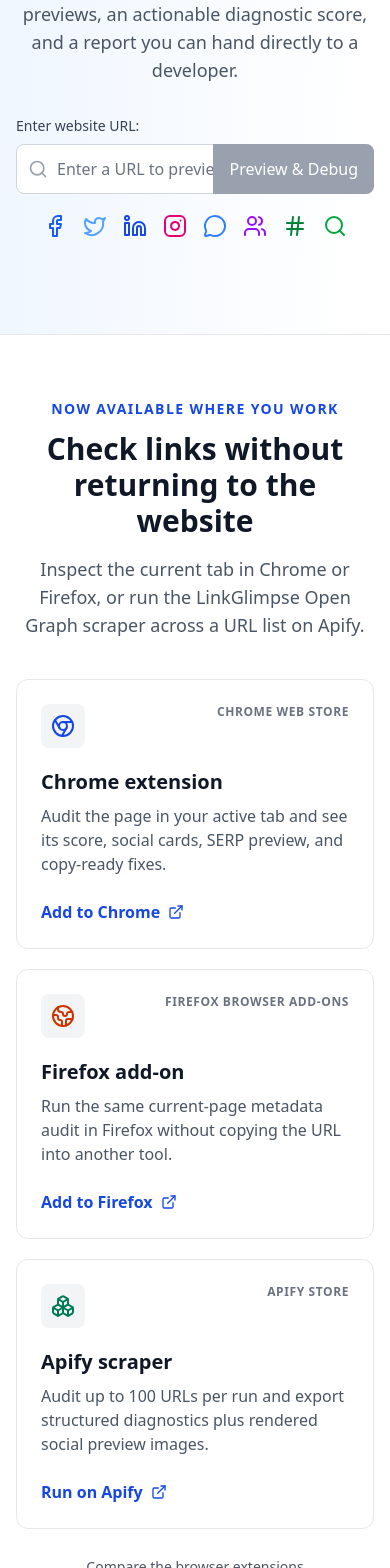
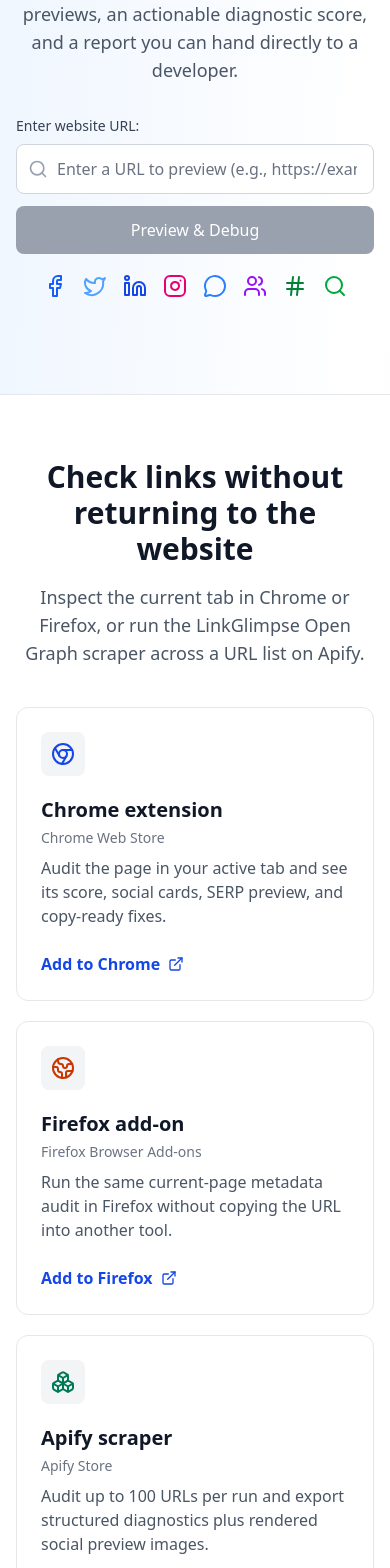
Before and after one commit to stnikolaus/linkglimpse, a Next.js app: page / in a window 390 px wide. Shown: the part 432-2000 px from the top of the page. Built offline with nearby package versions, Linux system fonts and the light colour scheme.

Commit message:
fix: refine page hierarchy and mobile URL input

```diff
--- a/src/app/about/page.tsx
+++ b/src/app/about/page.tsx
@@ -92,8 +92,7 @@
       />
 
       <section className="mx-auto max-w-5xl px-4 py-20">
-        <p className="text-sm font-semibold uppercase tracking-widest text-blue-700">Free, open source, no signup</p>
-        <h1 className="mt-3 text-4xl font-bold text-gray-900 md:text-6xl">About LinkGlimpse</h1>
+        <h1 className="text-4xl font-bold text-gray-900 md:text-6xl">About LinkGlimpse</h1>
         <p className="mt-6 max-w-4xl text-xl leading-8 text-gray-700">{LINKGLIMPSE_ENTITY_DESCRIPTION}</p>
 
         <div className="mt-12 grid gap-6 md:grid-cols-2">
--- a/src/app/apify/page.tsx
+++ b/src/app/apify/page.tsx
@@ -50,8 +50,7 @@
         <div className="mx-auto flex h-14 w-14 items-center justify-center rounded-xl border border-gray-200 bg-white text-emerald-700">
           <Bot className="h-7 w-7" aria-hidden="true" />
         </div>
-        <p className="mt-6 text-sm font-semibold uppercase tracking-widest text-emerald-700">Available on the Apify Store</p>
-        <h1 className="mt-3 text-4xl font-bold text-gray-900 md:text-6xl">Open Graph &amp; Social Preview Scraper for Apify</h1>
+        <h1 className="mt-6 text-4xl font-bold text-gray-900 md:text-6xl">Open Graph &amp; Social Preview Scraper for Apify</h1>
         <p className="mx-auto mt-6 max-w-3xl text-xl text-gray-600">
           Audit social metadata at scale, generate the previews users will actually see, and export structured results for automation, QA, or client reports.
         </p>
--- a/src/app/cli/page.tsx
+++ b/src/app/cli/page.tsx
@@ -25,8 +25,7 @@
         <div className="mx-auto flex h-14 w-14 items-center justify-center rounded-xl border border-gray-200 bg-white text-gray-900">
           <Terminal className="h-7 w-7" />
         </div>
-        <p className="mt-6 text-sm font-semibold uppercase tracking-widest text-blue-700">Open-source developer tool</p>
-        <h1 className="mt-3 text-4xl font-bold text-gray-900 md:text-6xl">Open Graph CLI for Metadata Checks</h1>
+        <h1 className="mt-6 text-4xl font-bold text-gray-900 md:text-6xl">Open Graph CLI for Metadata Checks</h1>
         <p className="mx-auto mt-6 max-w-3xl text-xl text-gray-600">
           Audit a public URL from your terminal, fail a CI job when social metadata regresses, or pipe the complete diagnostic report into another tool.
         </p>
--- a/src/app/examples/[slug]/page.tsx
+++ b/src/app/examples/[slug]/page.tsx
@@ -38,8 +38,8 @@
         <Link href="/examples" className="inline-flex items-center gap-2 text-sm font-semibold text-blue-700 hover:text-blue-800">
           <ArrowLeft className="h-4 w-4" /> All example reports
         </Link>
-        <p className="mt-8 text-sm font-bold uppercase tracking-widest text-blue-700">{example.intent}</p>
-        <h1 className="mt-3 text-4xl md:text-5xl font-bold text-gray-900">{example.title}</h1>
+        <h1 className="mt-8 text-4xl md:text-5xl font-bold text-gray-900">{example.title}</h1>
+        <p className="mt-3 text-sm font-semibold text-blue-700">{example.intent}</p>
         <p className="mt-5 text-xl text-gray-600 max-w-4xl">{example.description}</p>
         <p className="mt-5 rounded-xl border border-blue-200 bg-blue-50 p-4 text-gray-700">{example.explanation}</p>
       </section>
--- a/src/app/examples/page.tsx
+++ b/src/app/examples/page.tsx
@@ -24,8 +24,8 @@
       <section className="max-w-6xl mx-auto px-4 pb-20 grid gap-5 md:grid-cols-3">
         {exampleReports.map((example) => (
           <article key={example.slug} className="flex flex-col rounded-2xl border border-gray-200 bg-white p-6">
-            <p className="text-xs font-bold uppercase tracking-wider text-blue-700">{example.intent}</p>
-            <h2 className="mt-3 text-xl font-bold text-gray-900">{example.title}</h2>
+            <h2 className="text-xl font-bold text-gray-900">{example.title}</h2>
+            <p className="mt-2 text-sm font-semibold text-blue-700">{example.intent}</p>
             <p className="mt-3 flex-1 text-gray-600">{example.description}</p>
             <Link href={`/examples/${example.slug}`} className="mt-6 inline-flex items-center gap-2 font-semibold text-blue-700 hover:text-blue-800">
               Open example report <ArrowRight className="h-4 w-4" />
--- a/src/app/mcp/page.tsx
+++ b/src/app/mcp/page.tsx
@@ -23,8 +23,7 @@
   return (
     <div className="min-h-screen bg-gradient-to-br from-blue-50 via-white to-purple-50 pt-16">
       <section className="mx-auto max-w-5xl px-4 py-20 text-center">
-        <p className="text-sm font-semibold uppercase tracking-widest text-blue-700">Multimodal tools for AI agents</p>
-        <h1 className="mt-3 text-4xl font-bold text-gray-900 md:text-6xl">Open Graph MCP Server with Visual Previews</h1>
+        <h1 className="text-4xl font-bold text-gray-900 md:text-6xl">Open Graph MCP Server with Visual Previews</h1>
         <p className="mx-auto mt-6 max-w-3xl text-xl text-gray-600">
           Let Claude, Cursor and other MCP clients inspect live metadata, see how a link is likely to look, and receive implementation-ready fixes.
         </p>
--- a/src/app/open-graph-checker/page.tsx
+++ b/src/app/open-graph-checker/page.tsx
@@ -33,7 +33,6 @@
     <div className="min-h-screen bg-gradient-to-br from-blue-50 via-white to-purple-50 pt-16">
       <FAQStructuredData items={faqItems} />
       <section className="max-w-5xl mx-auto px-4 pt-16 pb-10 text-center">
-        <p className="text-sm font-semibold text-blue-700 uppercase tracking-widest mb-3">Technical link QA</p>
         <h1 className="text-4xl md:text-6xl font-bold text-gray-900">Open Graph Checker: Test OG Tags, Images &amp; Previews</h1>
         <p className="text-xl text-gray-600 max-w-3xl mx-auto mt-6">
           Run a live Open Graph test for any URL. Inspect the tags and share image, preview the resulting cards, trace redirects, and copy the exact fixes your page needs.
@@ -84,8 +83,7 @@
         </div>
 
         <section className="mt-16 rounded-2xl border border-blue-200 bg-blue-50/60 p-8 text-left" aria-labelledby="choose-checker-heading">
-          <p className="text-sm font-semibold uppercase tracking-widest text-blue-700">Selection guide</p>
-          <h2 id="choose-checker-heading" className="mt-2 text-3xl font-bold text-gray-900">How to Choose the Best Open Graph Checker</h2>
+          <h2 id="choose-checker-heading" className="text-3xl font-bold text-gray-900">How to Choose the Best Open Graph Checker</h2>
           <p className="mt-4 max-w-4xl text-gray-700">
             The best checker for a release workflow should fetch the live public URL, show both the visual result and the underlying metadata, test the share image and redirects, and explain what to fix. It should also be clear about what it cannot verify, including private platform rendering and cache-refresh timing.
           </p>
--- a/src/components/DistributionChannels.tsx
+++ b/src/components/DistributionChannels.tsx
@@ -5,7 +5,7 @@
 const channels = [
   {
     name: 'Chrome extension',
-    eyebrow: 'Chrome Web Store',
+    store: 'Chrome Web Store',
     description: 'Audit the page in your active tab and see its score, social cards, SERP preview, and copy-ready fixes.',
     href: 'https://chromewebstore.google.com/detail/alhheglnjpjfiaehoekkndaogkfdhdga',
     channel: 'chrome-web-store',
@@ -16,7 +16,7 @@
   },
   {
     name: 'Firefox add-on',
-    eyebrow: 'Firefox Browser Add-ons',
+    store: 'Firefox Browser Add-ons',
     description: 'Run the same current-page metadata audit in Firefox without copying the URL into another tool.',
     href: 'https://addons.mozilla.org/en-GB/firefox/addon/linkglimpse/',
     channel: 'firefox-add-ons',
@@ -27,7 +27,7 @@
   },
   {
     name: 'Apify scraper',
-    eyebrow: 'Apify Store',
+    store: 'Apify Store',
     description: 'Audit up to 100 URLs per run and export structured diagnostics plus rendered social preview images.',
     href: 'https://apify.com/changetheway/linkglimpse-apify-actor',
     channel: 'apify-store',
@@ -43,8 +43,7 @@
     <section className="border-y border-gray-200 bg-white py-16" aria-labelledby="distribution-heading">
       <div className="mx-auto max-w-7xl px-4">
         <div className="mx-auto max-w-3xl text-center">
-          <p className="text-sm font-semibold uppercase tracking-widest text-blue-700">Now available where you work</p>
-          <h2 id="distribution-heading" className="mt-3 text-3xl font-bold text-gray-900 md:text-4xl">
+          <h2 id="distribution-heading" className="text-3xl font-bold text-gray-900 md:text-4xl">
             Check links without returning to the website
           </h2>
           <p className="mt-4 text-lg text-gray-600">
@@ -59,9 +58,9 @@
                 <div className="flex h-11 w-11 items-center justify-center rounded-lg bg-gray-100">
                   <channel.icon className={`h-6 w-6 ${channel.accent}`} aria-hidden="true" />
                 </div>
-                <span className="text-xs font-semibold uppercase tracking-wider text-gray-500">{channel.eyebrow}</span>
               </div>
               <h3 className="mt-5 text-xl font-semibold text-gray-900">{channel.name}</h3>
+              <p className="mt-1 text-sm font-medium text-gray-500">{channel.store}</p>
               <p className="mt-2 flex-1 text-gray-600">{channel.description}</p>
               <DistributionLink
                 channel={channel.channel}
--- a/src/components/UrlInput.tsx
+++ b/src/components/UrlInput.tsx
@@ -32,7 +32,8 @@
     <div className="w-full max-w-2xl mx-auto">
       <form onSubmit={handleSubmit} className="space-y-4">
         <label htmlFor="url-input" className="block text-sm font-medium text-gray-700 mb-2">Enter website URL:</label>
-        <div className="relative">
+        <div className="flex flex-col gap-3 sm:flex-row sm:gap-0">
+          <div className="relative sm:flex-1">
             <div className="absolute inset-y-0 left-0 pl-3 flex items-center pointer-events-none">
               <Search className="h-5 w-5 text-gray-400" />
             </div>
@@ -41,13 +42,14 @@
               value={url}
               onChange={(e) => setUrl(e.target.value)}
               placeholder={placeholder || "Enter a URL to preview (e.g., https://example.com)"}
-            className="block w-full pl-10 pr-12 py-3 bg-white border border-gray-300 rounded-lg focus:ring-2 focus:ring-blue-500 focus:border-blue-500 text-gray-900 placeholder-gray-500"
+              className="block w-full rounded-lg border border-gray-300 bg-white py-3 pl-10 pr-4 text-gray-900 placeholder-gray-500 focus:border-blue-500 focus:ring-2 focus:ring-blue-500 sm:rounded-r-none"
               disabled={isLoading}
             />
+          </div>
           <button
             type="submit"
             disabled={isLoading || !url.trim()}
-            className="absolute inset-y-0 right-0 px-4 flex items-center bg-blue-600 text-white rounded-r-lg hover:bg-blue-700 disabled:bg-gray-400 disabled:cursor-not-allowed transition-colors"
+            className="flex w-full items-center justify-center rounded-lg bg-blue-600 px-5 py-3 text-white transition-colors hover:bg-blue-700 disabled:cursor-not-allowed disabled:bg-gray-400 sm:w-auto sm:rounded-l-none sm:rounded-r-lg"
           >
             {isLoading ? (
               <Loader2 className="h-5 w-5 animate-spin" />
```
Also changed, not shown: src/app/browser-extension/page.tsx (+3 -4 lines), src/app/methodology/page.tsx (+3 -4 lines). Lines whose indentation alone changed are shown as unchanged.
